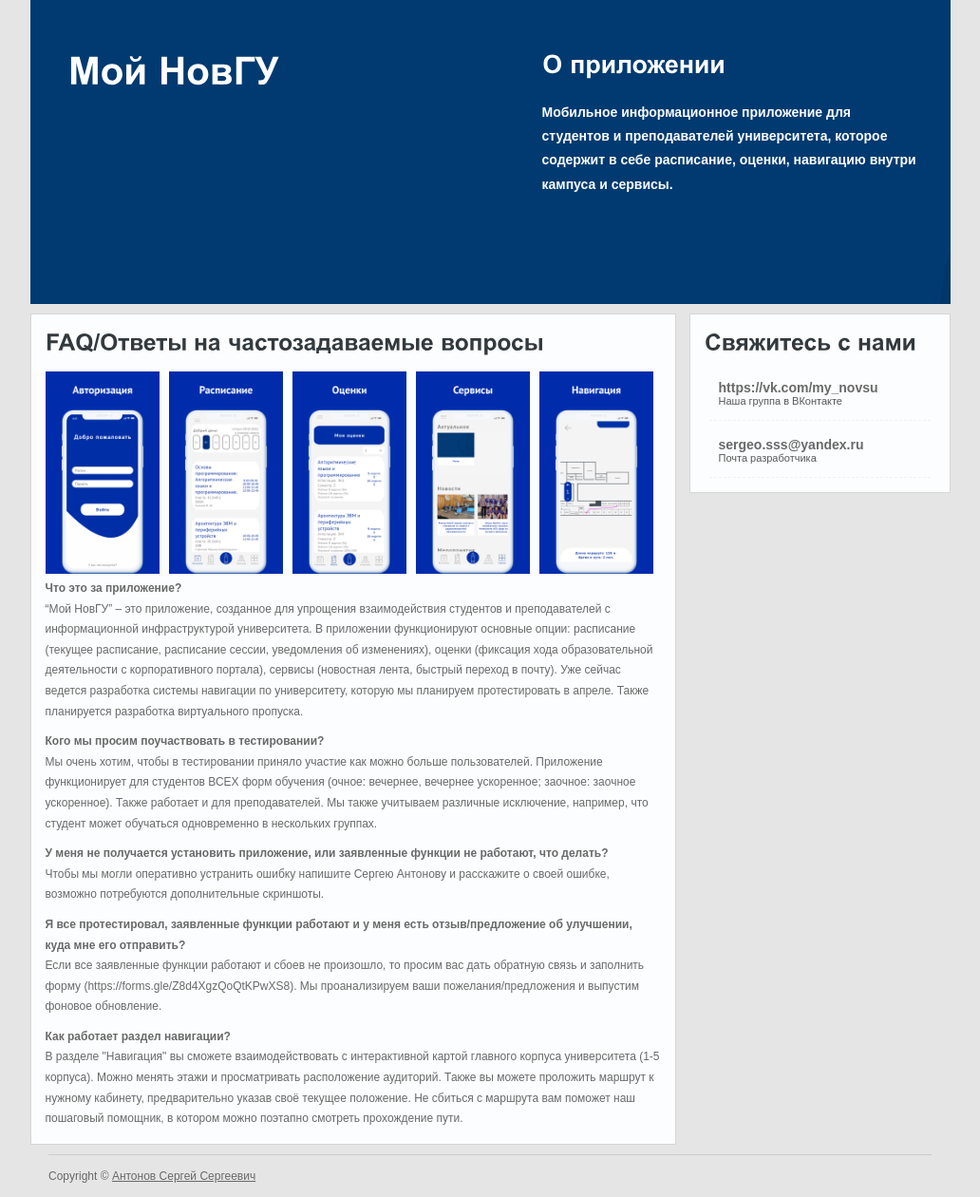
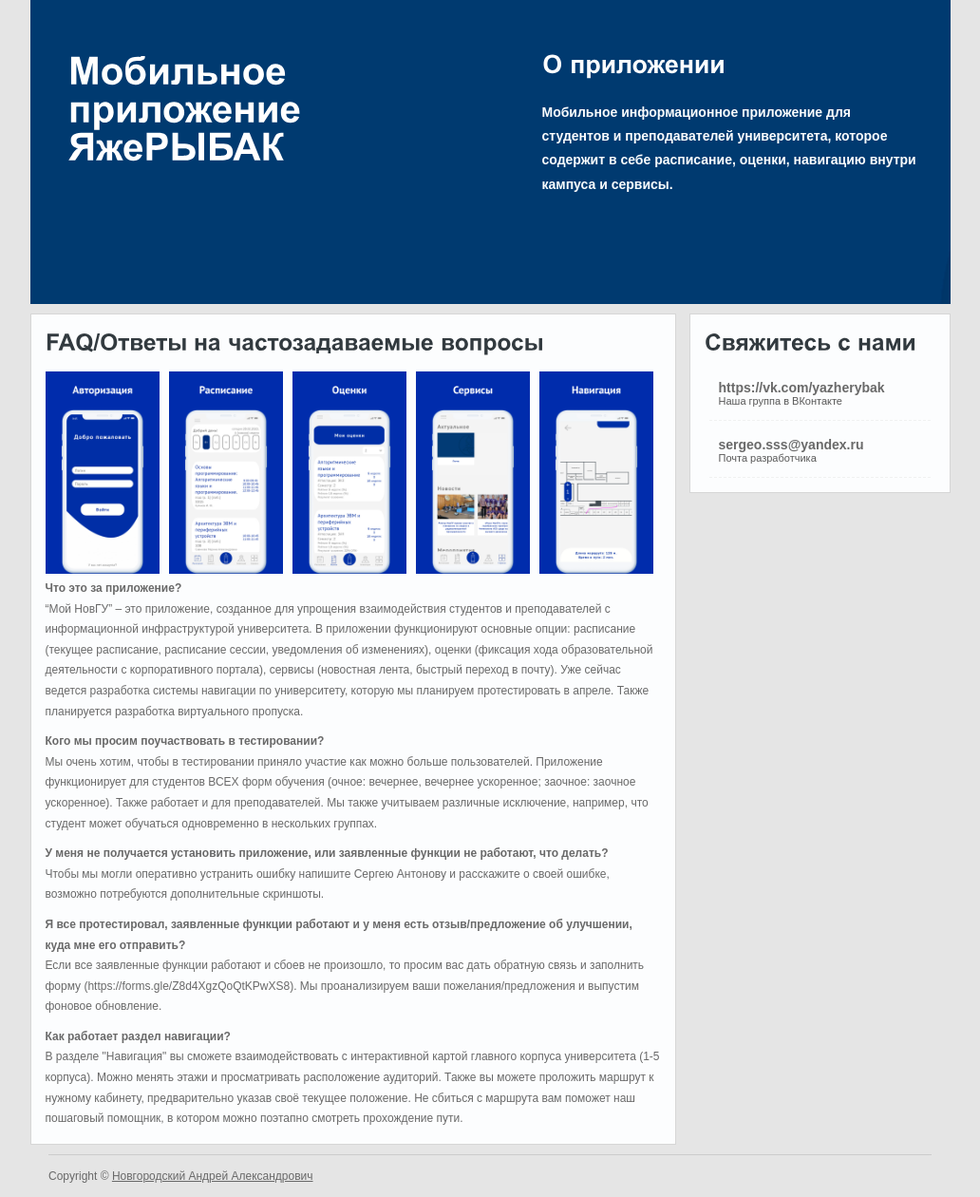
Before and after one commit to Sergeo-Sss/methefishermansupport, a plain HTML site: page index.html in a window 1280 px wide. Shown: the whole page at 95% size, without its empty margins (124-1156 px from the left). Drawn offline with Linux system fonts and the light colour scheme.

Commit message:
Update index.html

```diff
--- a/index.html
+++ b/index.html
@@ -13,7 +13,7 @@
   <div class="header">
     <div class="header_resize">
       <div class="logo">
-        <h1 style="color: white">Мой НовГУ</h1>
+        <h1 style="color: white">Мобильное приложение ЯжеРЫБАК</h1>
       </div>
     </div>
     <div class="headert_text_resize">
@@ -49,7 +49,7 @@
         <div class="resize_bg">
           <h2><span>Свяжитесь с нами</span></h2>
           <ul class="sponsors">
-            <li class="sponsors"><a href="https://vk.com/my_novsu" class="button">https://vk.com/my_novsu</a><br />
+            <li class="sponsors"><a href="https://vk.com/yazherybak" class="button">https://vk.com/yazherybak</a><br />
               Наша группа в ВКонтакте</li>
             <li class="sponsors"><a href="mailto:sergeo.sss@yandex.ru" class="button">sergeo.sss@yandex.ru</a><br />
               Почта разработчика</li>
@@ -61,7 +61,7 @@
   </div>
   <div class="footer">
     <div class="footer_resize">
-      <p class="lf">Copyright &copy; <a href="#">Антонов Сергей Сергеевич</a></p>
+      <p class="lf">Copyright &copy; <a href="#">Новгородский Андрей Александрович</a></p>
       <div class="clr"></div>
     </div>
     <div class="clr"></div>
```
